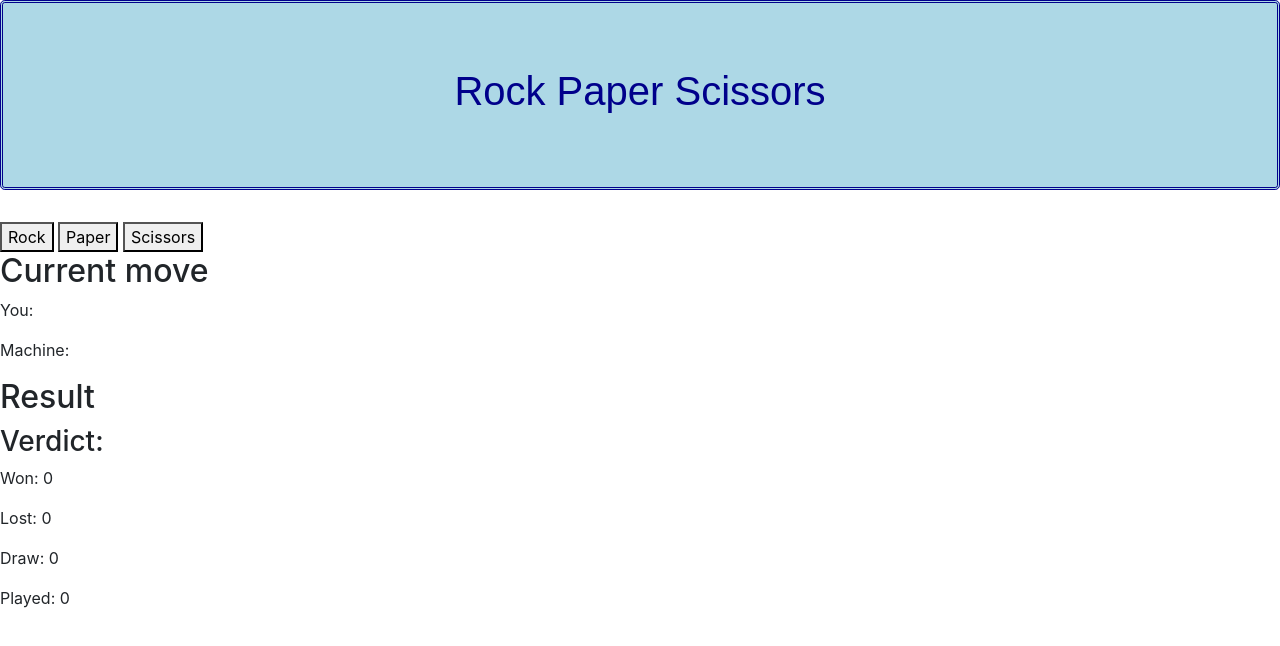
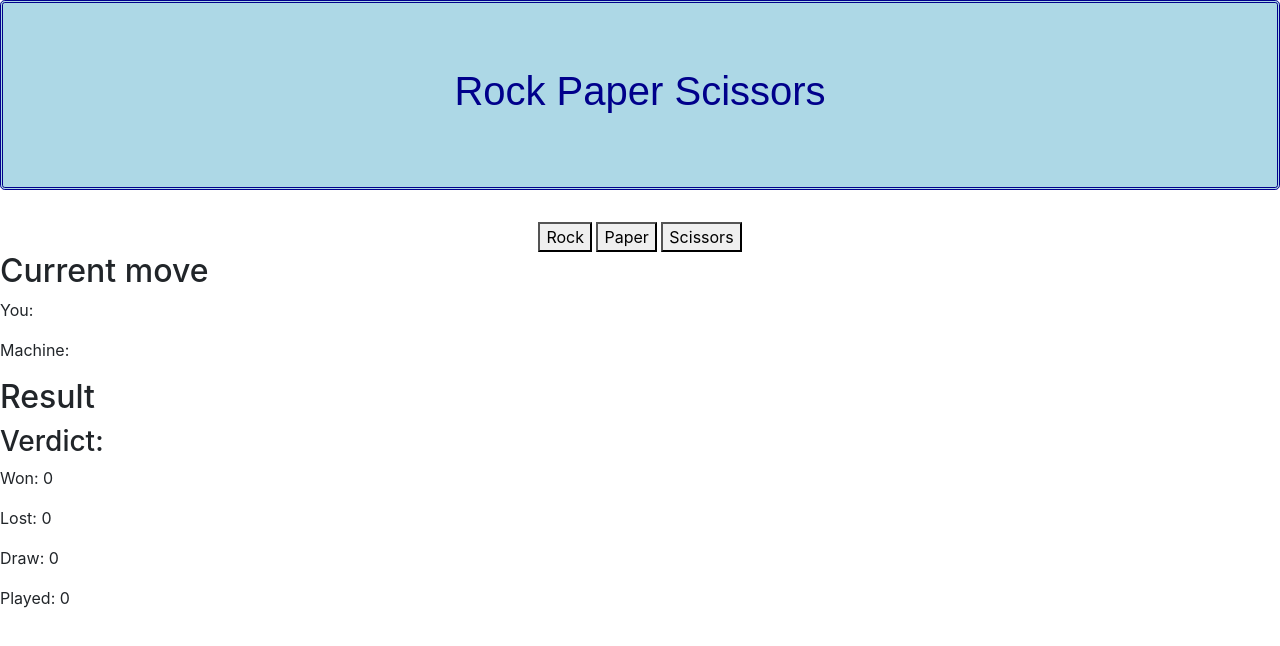
Before and after one commit to martinafdez/rock-paper-scissors, a plain HTML site: page index.html in a window 1280 px wide. Drawn offline with nearby package versions, Linux system fonts and the light colour scheme.

Commit message:
centre aligning buttons

```diff
--- a/css/index.css
+++ b/css/index.css
@@ -6,3 +6,9 @@
   background-color: LightBlue;
 
 }
+
+
+
+#buttons {
+  text-align: center;
+}
--- a/index.html
+++ b/index.html
@@ -24,10 +24,18 @@
 
 
 
-
+<section id="buttons">
+  <div class="container">
+    <div class="row">
+      <div class="col-md-12">
 <button id="rock" value="rock">Rock</button>
 <button id="paper" value="paper">Paper</button>
 <button id="scissors" value="scissors">Scissors</button>
+</div><!--closes md 12 tag-->
+</div><!--closes row tag-->
+</div><!--closes container tag-->
+</section>
+
 
 <section>
 <h2>Current move</h2>
```
